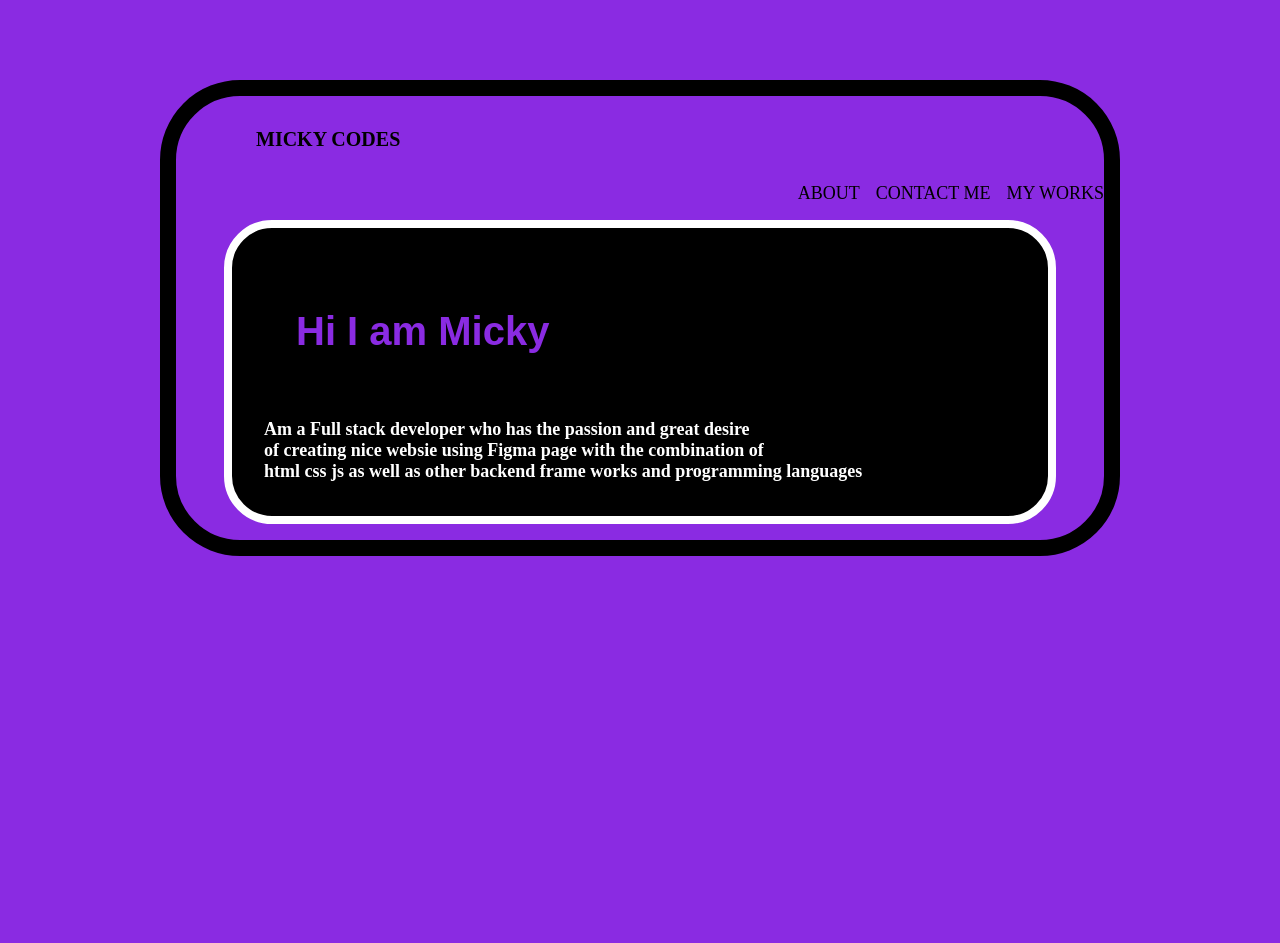
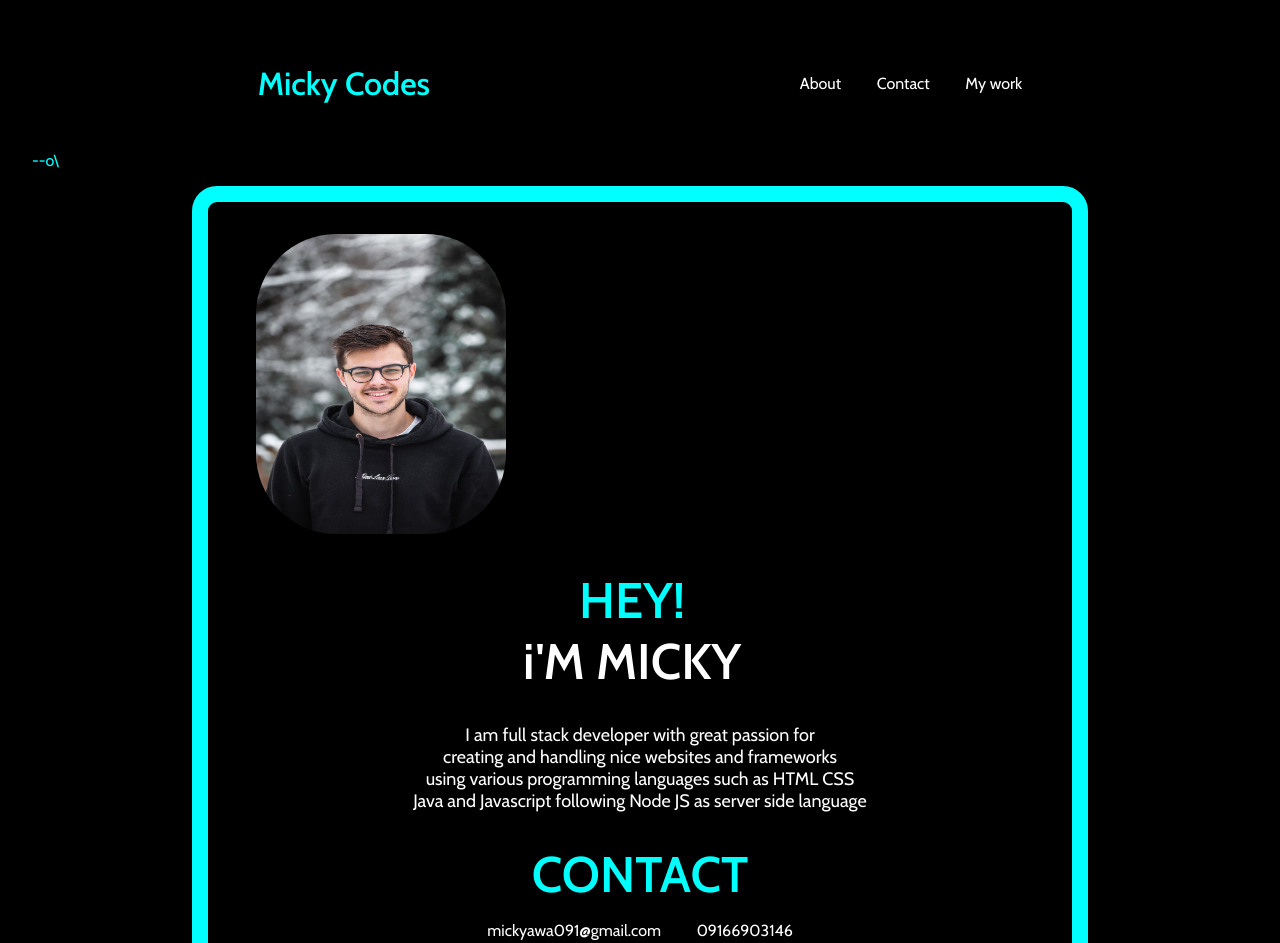
Before and after one commit to mickyawa/portfilo, a plain HTML site: page index.html in a window 1280 px wide. Shown: the top 943 px of the page. Before the commit the page ends 800 px from the top, so only its background shows below. Drawn offline with nearby package versions, Linux system fonts and the light colour scheme.

Commit message:
delected the full code

```diff
--- a/css/style.css
+++ b/css/style.css
@@ -1,51 +1,56 @@
-body {
-    /* background-color: blue; */
-    color: white;
-    background-color: blueviolet;
-    margin: 5rem 10rem;
-    border: 1rem solid black;
-    border-radius: 5rem;
-
+  @import url('https://fonts.googleapis.com/css2?family=Cabin:wght@400;500;600&family=Poppins:ital,wght@0,200;0,700;1,400&display=swap');
+:root{
+    --default-font: Cabin, sans-serif;
+}
+*{
+    font-family: var(--default-font);
+    background-color: black;
+    color: aqua;
+    margin: 1rem 1rem;
 }
 a{
     text-decoration: none;
-    color: black;
+    color: white;
+}
+a:hover{
+    color: aqua;
+}
+header{
+display: flex;
+justify-content: space-evenly;
+align-items: center;
+gap: 8rem;
 }
 section{
-    margin: 1rem 3rem;
-    padding: 1rem 2rem;
-    border: 0.5rem solid white;
-    border-radius: 3rem;
-    background-color: black;
+    margin: 1rem 9rem;
+    border: 1rem solid aqua;
+    border-radius: 25px;
+
+    /* background-image: url(https://images.unsplash.com/photo-1615109398623-88346a601842?q=80&w=1000&auto=format&fit=crop&ixlib=rb-4.0.3&ixid=M3wxMjA3fDB8MHxzZWFyY2h8MTZ8fG1hbnxlbnwwfHwwfHx8MA%3D%3D); */
 }
-.code{
-    margin: 1rem 3rem;
-    padding: 1rem 2rem;
-    color: black;
-    font-weight: 700;
-    font-size: 20px;
+img{
+    border-radius: 5rem;
 }
-
-nav {
-    justify-content: end;
-    color: yellow(114, 39, 39, 0);
+.micky{
+    font-weight: 500px;
+    font-size: 50px;
+    align-content: center;
+    text-align: center;
+}
+span{
+    color: white;
+}
+.para{
+    align-items: center;
+    font-weight: 400;
     font-size: 18px;
-    text-decoration: none;
-    align-content: flex-start;
-    display: flex;
-    gap: 1rem;
+    padding: 1rem 1rem;
+    color: white;
+}
+.pa{
+    text-align: center;
+}
+.anc{
+    text-align: center;
 
 }
-.micky h1{
-    color: white;
-    align-items: center;
-    padding: 2rem;
-
-}
-p{
-    font-weight: 600;
-    font-size: 18px;
-}
-.stack{
-    c
-}
--- a/index.html
+++ b/index.html
@@ -4,39 +4,49 @@
 <head>
     <meta charset="UTF-8">
     <meta name="viewport" content="width=device-width, initial-scale=1.0">
-    <title>MY portfolio</title>
+    <title>Document</title>
     <link rel="stylesheet" href="./css/style.css">
 </head>
 
 <body>
+    <!-- header content-->
     <header>
-        <div class="code">MICKY CODES</div>
-
-        <nav>
-            <a href="#">ABOUT</a>
-            <a href="#">CONTACT ME</a>
-            <a href="#">MY WORKS</a>
+        <div class="codes">
+            <h1>Micky Codes</h1>
+        </div>
+        <nav class="nav">
+            <a href="#">About</a>
+            <a href="#">Contact</a>
+            <a href="#">My work</a>
         </nav>
     </header>
-
+    <!-- main content -->--o\
     <main>
-        <section class="intro">
-            <DIV class="micky">
-            <h1
-                style="font-size: 40px; font-family: Arial, Helvetica, sans-serif; text-decoration: none; align-items: center; color: blueviolet; align-content: center;">
-                Hi I am Micky
-            </h1>
-        </DIV>
-            <DIV class="stack">
-                <p>Am a Full stack developer who has the passion and great desire
-                <br> of creating nice websie using Figma page with the combination
-                of<br> html css js as well as other backend frame works and programming languages
-            </p>
-        </DIV>
+        <section>
+            <div>
+                <div>
+                    <img src="./img/photo-1615109398623-88346a601842.avif" alt="" width="250rem" height="300rem">
+                </div>
+                <div class="pa">
+                    <h1 class="micky">HEY!<span> <br>i'M MICKY</span></h1>
+                    <p class="para">I am full stack developer with great passion for <br> creating and handling nice
+                        websites and frameworks <br> using various programming languages such as HTML CSS <br>Java and
+                        Javascript following Node JS as server side language </p>
+                </div>
+            </div>
+            <div>
+                <h1 class="micky">CONTACT</h1>
+                <div class="anc">
+                    <a href="#">mickyawa091@gmail.com</a>
+                    <a href="#">09166903146</a>
+                </div>
+            </div>
         </section>
     </main>
+    <!-- footer -->
+    <footer>
 
-    <footer></footer>
+    </footer>
 </body>
 
 </html>
```
Also changed, not shown: img/photo-1615109398623-88346a601842.avif (added).
